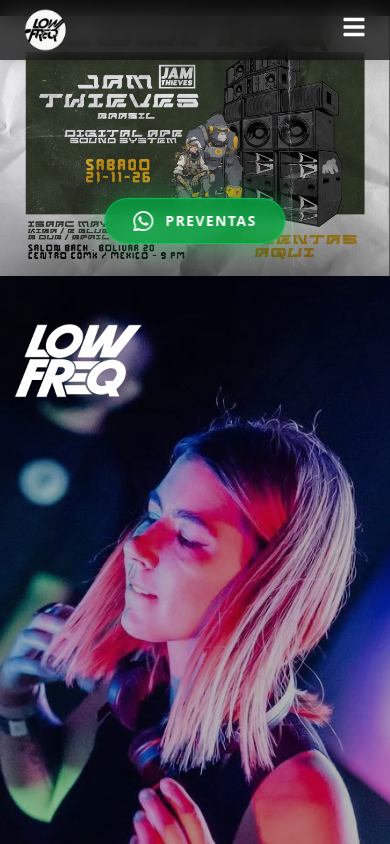
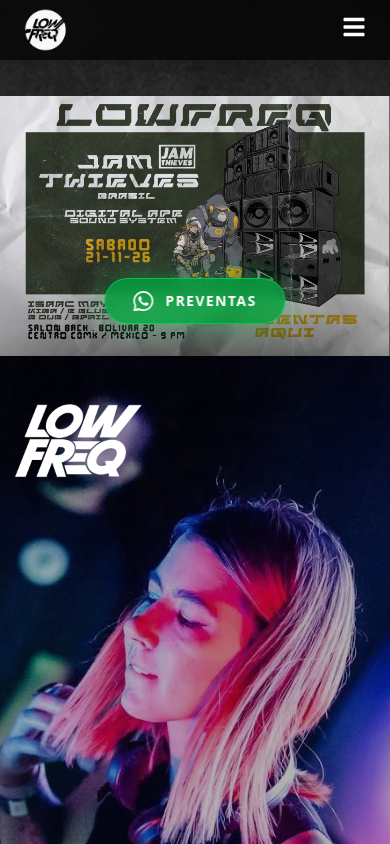
Before and after one commit to Zasmooncat/lowfreq_web, a React (Vite) app: page / in a window 390 px wide. Shown: the top 844 px of the page. Built offline with nearby package versions, Linux system fonts and the light colour scheme.

Commit message:
margintop

```diff
--- a/src/pages/Home.jsx
+++ b/src/pages/Home.jsx
@@ -48,7 +48,7 @@
         <img
           src={flyerJam}
           alt="LOWFREQMX Flyer"
-          className="block max-w-full h-auto md:my-30"
+          className="block max-w-full h-auto mt-20 md:my-30"
         />
 
 
```
